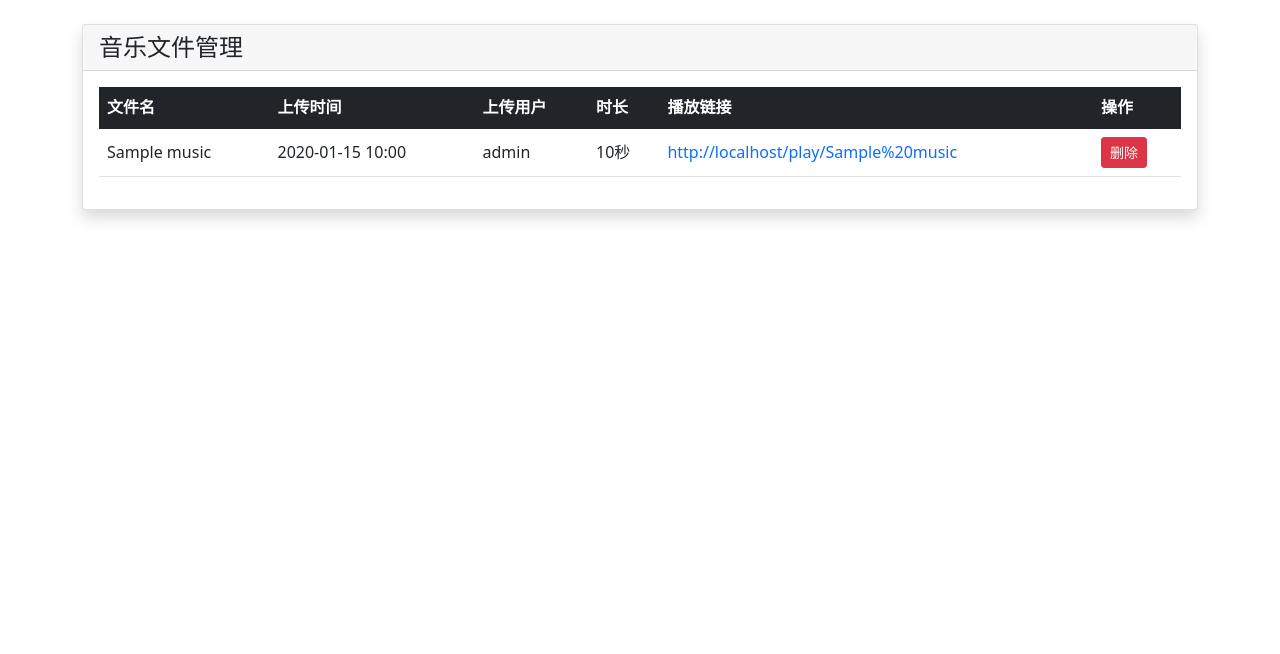
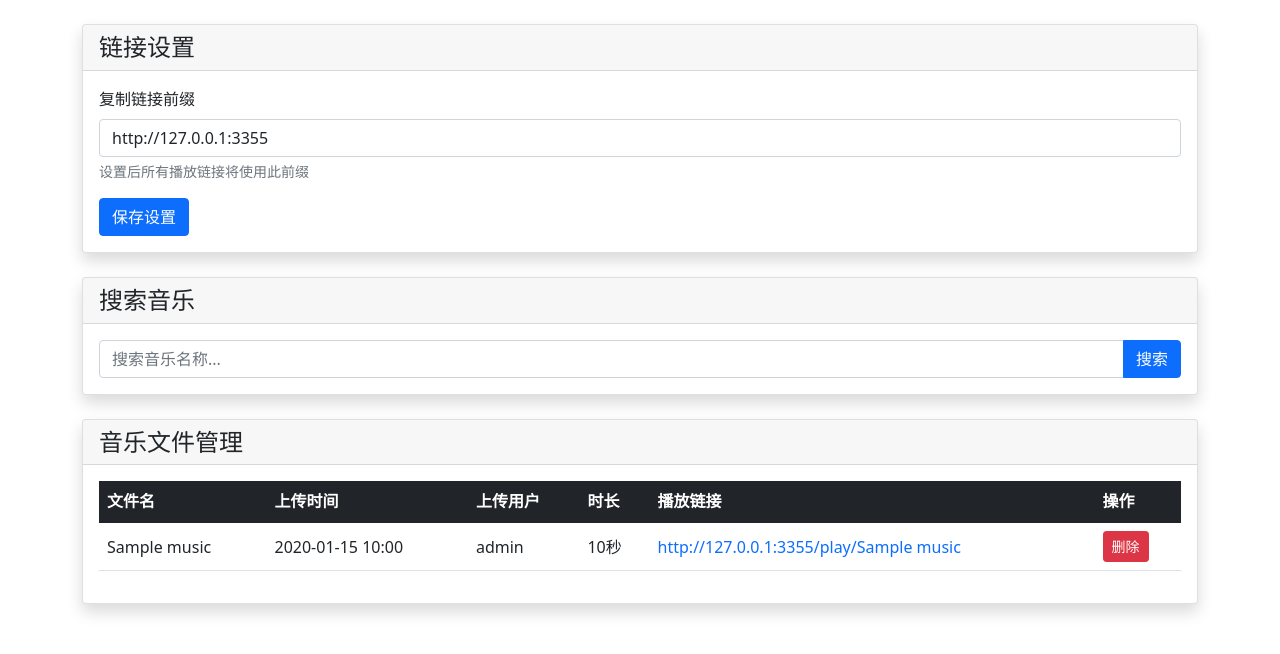
Before and after one commit to xtyS126/NetMusic, a Flask app: page /admin/panel in a window 1280 px wide. Shown: the part 56-710 px from the top of the page. Run offline with Flask 3, Linux system fonts and the light colour scheme; a user stored in the database is signed in; tables that the repository leaves empty hold one stand-in row (values such as "Sample post"); some libraries are stand-ins or nearby versions.

Commit message:
更新多音乐同时上传，管理后台音乐搜索。 链接前缀设置不能用，用了音乐播放不了

```diff
--- a/app.py
+++ b/app.py
@@ -106,48 +106,64 @@ def upload():
         if not os.path.exists(app.config['UPLOAD_FOLDER']):
             os.makedirs(app.config['UPLOAD_FOLDER'])
 
-        file = request.files.get('file')
-        if not file or file.filename == '':
+        # 修改：获取多个文件
+        files = request.files.getlist('file')
+        if not files or all(file.filename == '' for file in files):
             flash('请选择要上传的文件', 'danger')
             return redirect(url_for('upload'))
 
-        if not file.filename.lower().endswith('.mp3'):
-            flash('仅支持MP3格式文件', 'danger')
-            return redirect(url_for('upload'))
+        upload_infos = []  # 存储多个文件的上传信息
+        save_paths = []    # 存储所有文件的保存路径
 
         try:
-            original_name = file.filename
-            safe_name = secure_filename(original_name)
-            unique_name = f"{uuid.uuid4()}.mp3"
-            save_path = os.path.join(app.config['UPLOAD_FOLDER'], unique_name)
-            file.save(save_path)
+            for file in files:
+                if file.filename == '':
+                    continue
 
-            try:
-                audio = MP3(save_path)
-                duration = int(audio.info.length)
-            except Exception as e:
-                print(f"解析音频失败: {str(e)}")
-                duration = None
+                if not file.filename.lower().endswith('.mp3'):
+                    flash(f'文件 {file.filename} 不是MP3格式', 'danger')
+                    continue
 
-            # 修改用户ID获取方式
-            user_id = current_user.id if current_user.is_authenticated else None
+                original_name = file.filename
+                safe_name = secure_filename(original_name)
+                unique_name = f"{uuid.uuid4()}.mp3"
+                save_path = os.path.join(app.config['UPLOAD_FOLDER'], unique_name)
+                file.save(save_path)
+                save_paths.append(save_path)
 
-            # 创建音乐记录时保留user_id字段
-            music = Music(
-                original_name=original_name,
-                filename=safe_name,
-                stored_name=unique_name,
-                duration=duration,
-                user_id=user_id  # 允许匿名用户时为None
-            )
-            db.session.add(music)
+                try:
+                    audio = MP3(save_path)
+                    duration = int(audio.info.length)
+                except Exception as e:
+                    print(f"解析音频失败: {str(e)}")
+                    duration = None
+
+                user_id = current_user.id if current_user.is_authenticated else None
+
+                music = Music(
+                    original_name=original_name,
+                    filename=safe_name,
+                    stored_name=unique_name,
+                    duration=duration,
+                    user_id=user_id
+                )
+                db.session.add(music)
+                upload_infos.append({
+                    'filename': original_name,
+                    'duration': duration,
+                    'url': url_for('play', filename=unique_name)
+                })
+
             db.session.commit()
-            flash('上传成功！', 'success')
-            return redirect(url_for('music_list'))
+            flash(f'成功上传 {len(upload_infos)} 个文件！', 'success')
+            return render_template('upload.html', upload_infos=upload_infos)
+
         except Exception as e:
             db.session.rollback()
-            if os.path.exists(save_path):
-                os.remove(save_path)
+            # 删除所有已保存的文件
+            for path in save_paths:
+                if os.path.exists(path):
+                    os.remove(path)
             flash(f'上传失败: {str(e)}', 'danger')
             return redirect(url_for('upload'))
     return render_template('upload.html')
@@ -155,23 +171,25 @@ def upload():
 
 @app.route('/music')
 def music_list():
-    page = request.args.get('page', 1, type=int)
-    per_page = 10
     search_query = request.args.get('q', '')
     query = Music.query.order_by(Music.upload_time.desc())
 
     if search_query:
         query = query.filter(Music.original_name.ilike(f'%{search_query}%'))
 
-    pagination = query.paginate(page=page, per_page=per_page)
+    # 删除分页逻辑，获取所有数据
+    musics = query.all()
+    link_prefix = get_setting('link_prefix', 'http://127.0.0.1:3355')
+
     return render_template('music_list.html',
-                           musics=pagination.items,
-                           pagination=pagination,
-                           search_query=search_query)
+                           musics=musics,
+                           search_query=search_query,
+                           link_prefix=link_prefix)
 
 
 @app.route('/play/<filename>')
 def play(filename):
+    # 修改：直接返回上传目录的文件，而非重定向到静态目录
     return send_from_directory(app.config['UPLOAD_FOLDER'], filename)
 
 
@@ -208,12 +226,28 @@ def delete_music(music_id):
 def admin_panel():
     if not current_user.is_admin:
         abort(403)
+
+    # 获取搜索参数
+    search_query = request.args.get('q', '')
+
+    # 查询用户（分页）
     users = User.query.paginate(page=request.args.get('page', 1, type=int), per_page=10)
-    musics = Music.query.all()
+
+    # 查询音乐（支持搜索）
+    music_query = Music.query
+    if search_query:
+        music_query = music_query.filter(Music.original_name.ilike(f'%{search_query}%'))
+    music_list = music_query.all()
+
+    # 获取当前链接前缀配置
+    link_prefix = get_setting('link_prefix', 'http://127.0.0.1:3355')
+
     return render_template('admin.html',
                            users=users,
-                           music_list=musics,
-                           pagination=users)
+                           music_list=music_list,
+                           pagination=users,
+                           link_prefix=link_prefix,
+                           search_query=search_query)  # 新增：传递搜索查询
 
 
 # 新增用户删除路由
@@ -238,6 +272,32 @@ def delete_user(user_id):
     return redirect(url_for('admin_panel'))
 
 
+# 新增设置路由
+@app.route('/admin/set-link-prefix', methods=['POST'])
+@login_required
+def set_link_prefix():
+    if not current_user.is_admin:
+        abort(403)
+    prefix = request.form.get('link_prefix')
+    if prefix:
+        # 保存到数据库
+        save_setting('link_prefix', prefix)
+        flash('链接前缀已更新', 'success')
+    return redirect(url_for('admin_panel'))
+
+
+# 新增辅助函数：获取设置
+def get_setting(key, default=None):
+    # 这里简化实现，实际应存储在数据库
+    return session.get(key, default)
+
+
+# 新增辅助函数：保存设置
+def save_setting(key, value):
+    # 这里简化实现，实际应存储在数据库
+    session[key] = value
+
+
 if __name__ == '__main__':
     init_db()
     app.run(debug=True, port=3355)
--- a/build.py
+++ b/build.py
@@ -6,8 +6,8 @@ if __name__ == '__main__':
     opts = [
         'app.py',
         '--onefile',
-        '--add-data', 'templates;templates',  # Windows用分号
-        '--add-data', 'config.py;.',         # 添加配置文件
+        '--add-data', 'templates;templates',
+        '--add-data', 'config.py;.',
         '--hidden-import=flask_sqlalchemy',
         '--hidden-import=flask_login',
         '--hidden-import=wtforms',
--- a/templates/admin.html
+++ b/templates/admin.html
@@ -2,6 +2,41 @@
 {% block title %}管理后台{% endblock %}
 
 {% block content %}
+<!-- 新增设置表单 -->
+<div class="card mb-4 shadow">
+    <div class="card-header">
+        <h4 class="mb-0">链接设置</h4>
+    </div>
+    <div class="card-body">
+        <form method="POST" action="{{ url_for('set_link_prefix') }}">
+            <div class="mb-3">
+                <label class="form-label">复制链接前缀</label>
+                <input type="text" name="link_prefix" class="form-control"
+                       value="{{ link_prefix }}" placeholder="例如: http://127.0.0.1:3355">
+                <div class="form-text">设置后所有播放链接将使用此前缀</div>
+            </div>
+            <button type="submit" class="btn btn-primary">保存设置</button>
+        </form>
+    </div>
+</div>
+
+<!-- 新增搜索表单 -->
+<div class="card mb-4 shadow">
+    <div class="card-header">
+        <h4 class="mb-0">搜索音乐</h4>
+    </div>
+    <div class="card-body">
+        <form method="get" action="{{ url_for('admin_panel') }}">
+            <div class="input-group">
+                <input type="text" name="q" class="form-control"
+                       placeholder="搜索音乐名称..." value="{{ search_query }}">
+                <button type="submit" class="btn btn-primary">搜索</button>
+            </div>
+        </form>
+    </div>
+</div>
+
+<!-- 音乐文件管理部分 -->
 <div class="card shadow">
     <div class="card-header">
         <h4 class="mb-0">音乐文件管理</h4>
@@ -33,10 +68,11 @@
                         </td>
                         <td>{{ music.duration }}秒</td>
                         <td>
-                            <a href="{{ url_for('play', filename=music.stored_name) }}"
+                            <!-- 修改为使用配置的链接前缀 -->
+                            <a href="{{ link_prefix }}/play/{{ music.stored_name }}"
                                class="text-decoration-none"
                                target="_blank">
-                                {{ url_for('play', filename=music.stored_name, _external=True) }}
+                                {{ link_prefix }}/play/{{ music.stored_name }}
                             </a>
                         </td>
                         <td>
```
Also changed, not shown: templates/music_list.html (+6 -49 lines), templates/upload.html (+10 -6 lines).
